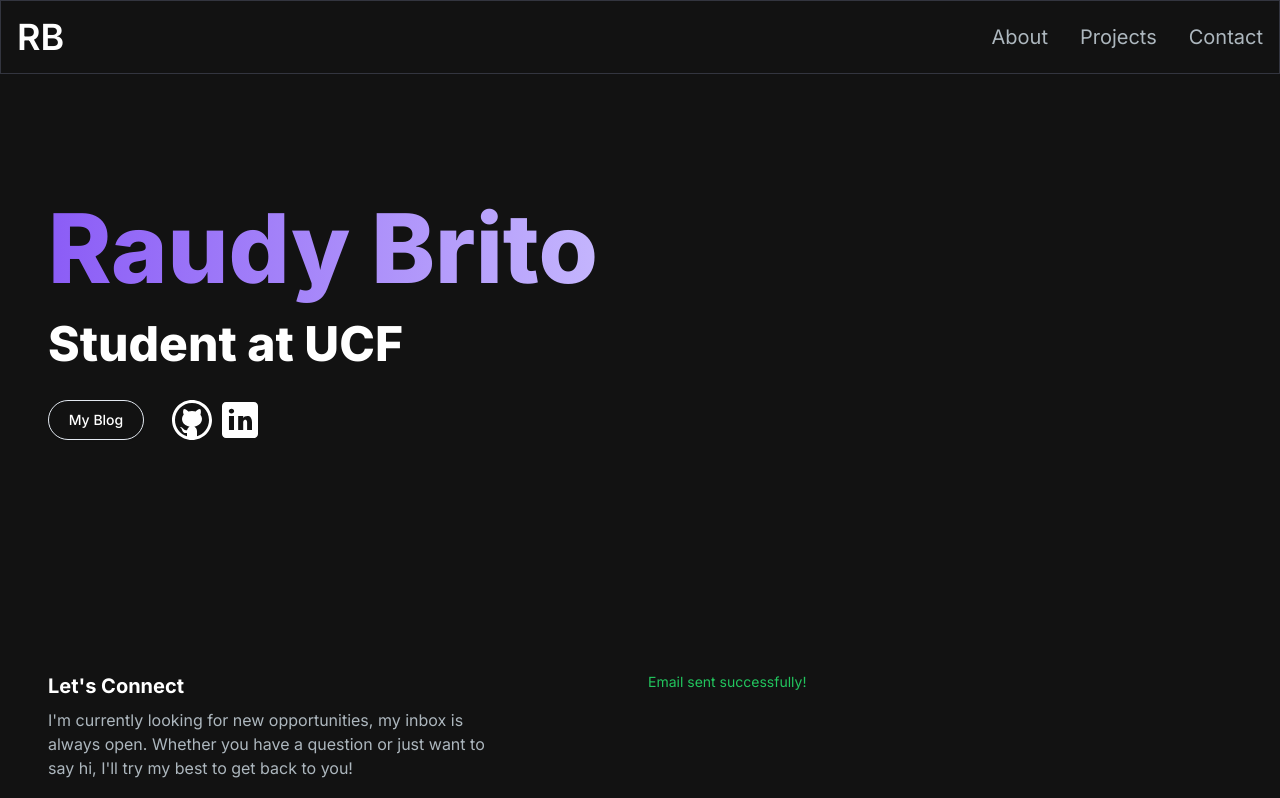
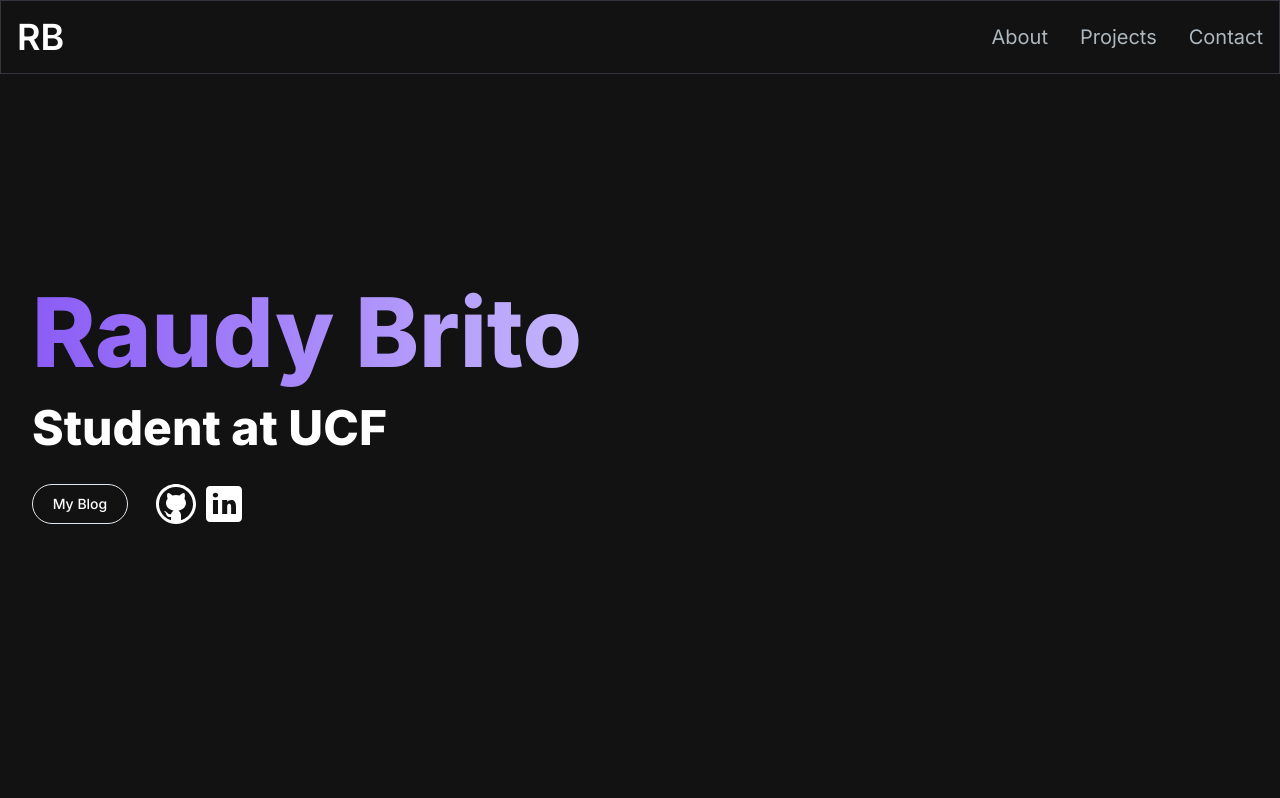
Before and after one commit to rbrito02/portfolio, a Next.js app: page / in a window 1280 px wide. Shown: the top 798 px of the page. Built offline with nearby package versions, Linux system fonts and the light colour scheme.

Commit message:
Scrolling animation

```diff
--- a/package.json
+++ b/package.json
@@ -18,6 +18,7 @@
     "eslint": "8.47.0",
     "eslint-config-next": "13.4.15",
     "framer-motion": "^10.16.1",
+    "lenis": "^1.1.6",
     "next": "13.4.15",
     "postcss": "8.4.27",
     "react": "18.2.0",
--- a/src/app/components/EmailSection.jsx
+++ b/src/app/components/EmailSection.jsx
@@ -3,8 +3,9 @@ import React, { useState } from "react";
 import GithubIcon from "../../../public/github-icon.svg";
 import LinkedinIcon from "../../../public/linkedin-icon.svg";
 import Image from "next/image";
+import { useTransform, motion } from "framer-motion";
 
-const EmailSection = () => {
+const EmailSection = ({ scrollYProgress }) => {
     // const [emailSubmitted, setEmailSubmitted] = useState(false);
 
     // const handleSubmit = async (e) => {
@@ -38,10 +39,13 @@ const EmailSection = () => {
     //     }
     // };
 
+    const scale = useTransform(scrollYProgress, [0, 1], [0.8, 1]);
+    const rotate = useTransform(scrollYProgress, [0, 1], [5, 0]);
     return (
-        <section
+        <motion.section
+            style={{ scale, rotate, zIndex: 2 }}
             id="contact"
-            className="grid md:grid-cols-2 my-12 md:my-12 py-24 gap-4 relative"
+            className="relative h-screen grid md:grid-cols-2 my-12 md:my-12 py-24 gap-4 bg-[#121212] "
         >
             <div className="bg-[radial-gradient(ellipse_at_center,_var(--tw-gradient-stops))] from-primary-900 to-transparent rounded-full h-80 w-80 z-0 blur-lg absolute top-3/4 -left-4 transform -translate-x-1/2 -translate-1/2"></div>
             <div className="z-10">
@@ -64,11 +68,6 @@ const EmailSection = () => {
                 </div>
             </div>
             <div>
-                {" " ? (
-                    <p className="text-green-500 text-sm mt-2">
-                        Email sent successfully!
-                    </p>
-                ) : (
                 <form className="flex flex-col">
                     <div className="mb-6">
                         <label
@@ -123,9 +122,8 @@ const EmailSection = () => {
                         Send Message
                     </button>
                 </form>
-                )}
             </div>
-        </section>
+        </motion.section>
     );
 };
 
--- a/src/app/components/HeroSection.jsx
+++ b/src/app/components/HeroSection.jsx
@@ -5,13 +5,16 @@ import { Button } from "@/components/ui/button";
 import GithubIcon from "../../../public/github-icon.svg";
 import LinkedinIcon from "../../../public/linkedin-icon.svg";
 import { TypeAnimation } from "react-type-animation";
-import { motion } from "framer-motion";
+import { motion, useTransform } from "framer-motion";
 import Link from "next/link";
 
-const HeroSection = () => {
+const HeroSection = ({ scrollYProgress }) => {
+
+    const scale = useTransform(scrollYProgress, [0, 1], [1, 0.8])
+    const rotate = useTransform(scrollYProgress, [0, 1], [0, -5])
     return (
-        <section className="lg:py-16">
-            <div className="grid grid-cols-1 sm:grid-cols-12">
+        <motion.section style={{ scale, rotate, zIndex: 1 }} className="sticky top-0 h-screen lg:py-16 flex flex-col justify-center pb-[10vh]">
+            <div className="grid grid-cols-1 sm:grid-cols-12 bg-[#121212]">
                 <motion.div
                     initial={{ opacity: 0, scale: 0.5 }}
                     animate={{ opacity: 1, scale: 1 }}
@@ -57,7 +60,7 @@ const HeroSection = () => {
                     </div>
                 </motion.div>
             </div>
-        </section>
+        </motion.section>
     );
 };
 
--- a/src/app/globals.css
+++ b/src/app/globals.css
@@ -67,10 +67,3 @@
     @apply bg-background text-foreground;
   }
 }
-
-html, body {
-  margin: 0;
-  padding: 0;
-  height: 100%;
-  width: 100%;
-}
--- a/src/app/layout.js
+++ b/src/app/layout.js
@@ -4,14 +4,14 @@ import { Inter } from 'next/font/google'
 const inter = Inter({ subsets: ['latin'] })
 
 export const metadata = {
-  title: 'Create Next App',
-  description: 'Generated by create next app',
+    title: 'Raudy Brito Portfolio',
+    description: 'Website displaying the projects, blog, and experience of Raudy Brito (SWE student at UCF)',
 }
 
 export default function RootLayout({ children }) {
-  return (
-    <html lang="en">
-      <body className={inter.className}>{children}</body>
-    </html>
-  )
+    return (
+        <html lang="en">
+            <body className={inter.className}>{children}</body>
+        </html>
+    )
 }
--- a/src/app/page.js
+++ b/src/app/page.js
@@ -1,14 +1,37 @@
+"use client"
 import HeroSection from "./components/HeroSection";
+import Lenis from "lenis";
+import { useEffect, useRef } from "react";
 import Navbar from "./components/Navbar";
 import EmailSection from "./components/EmailSection";
+import { useScroll } from "framer-motion";
 
 export default function Home() {
+
+    const container = useRef();
+    const { scrollYProgress } = useScroll({
+        target: container,
+        offset: ["start start", "end end"]
+    },)
+
+    useEffect(
+        () => {
+            const lenis = new Lenis()
+
+            function raf(time) {
+                lenis.raf(time)
+                requestAnimationFrame(raf)
+            }
+
+            requestAnimationFrame(raf)
+        }, [])
+
     return (
         <main className="flex min-h-screen flex-col bg-[#121212]">
             <Navbar />
-            <div className="container mt-24 mx-auto px-12 py-4">
-                <HeroSection />
-                <EmailSection />
+            <div className="container ref={container} relative">
+                <HeroSection scrollYProgress={scrollYProgress} />
+                <EmailSection scrollYProgress={scrollYProgress} />
             </div>
         </main>
     );
```
Also changed, not shown: 1 other file (tests, documents, lock files or other folders). Lines whose indentation alone changed are shown as unchanged.
